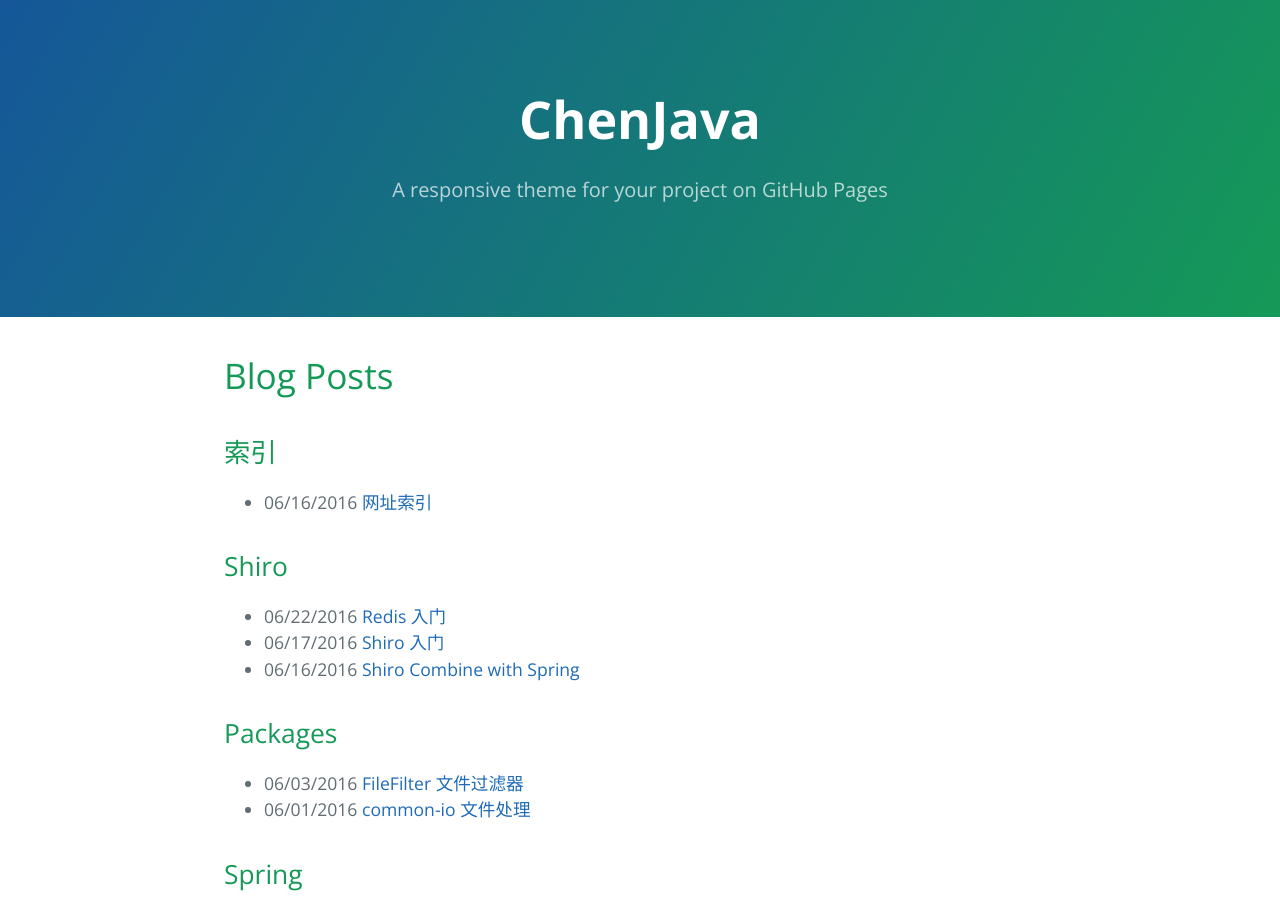
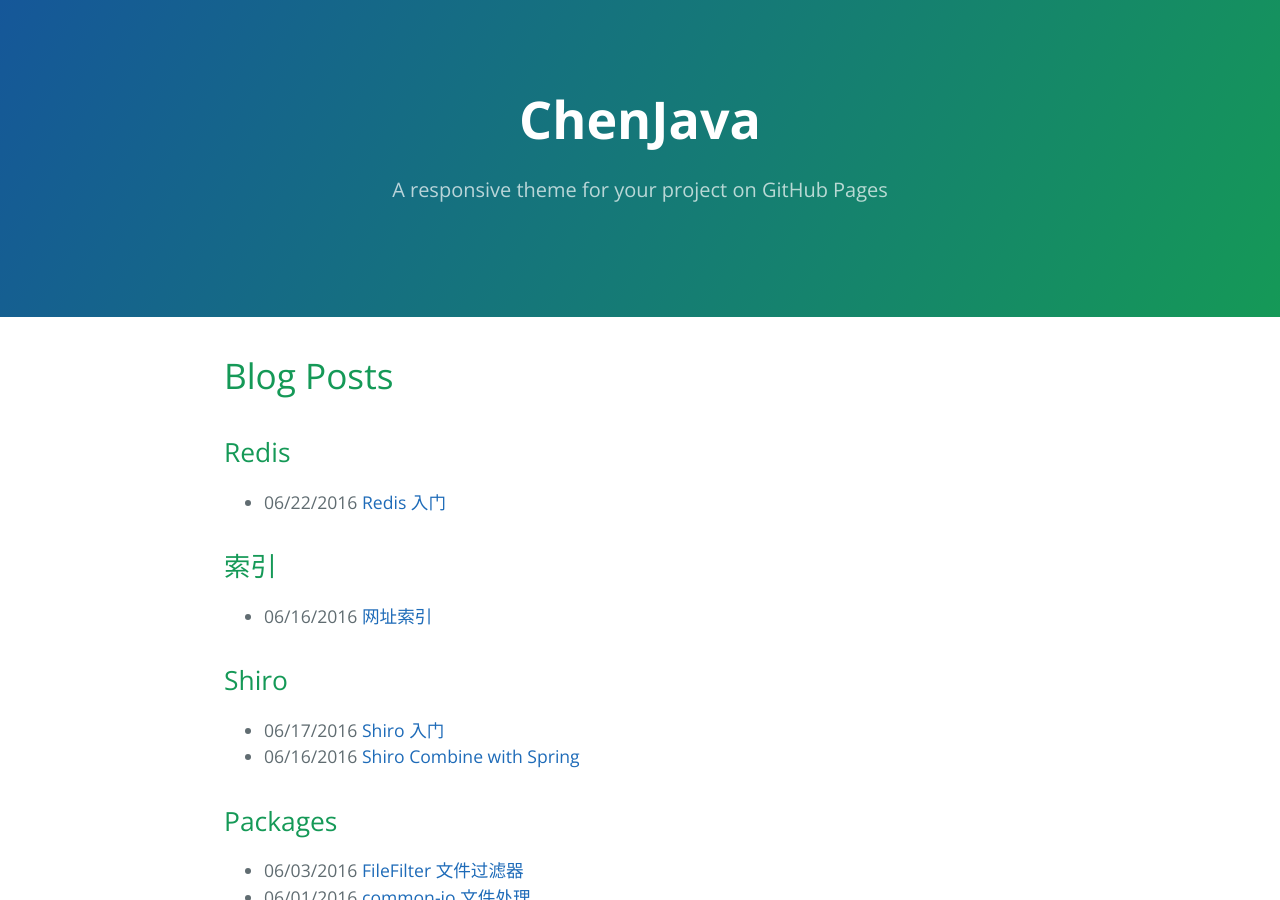
Before and after one commit to neilChenXie/ChenJava, a Jekyll site: the page built from index.html, in a window 1280 px wide and 900 px high. Built offline with Jekyll 4.4.1, drawn with Linux system fonts in a browser that asks for light colours; the list of posts is cut into pages by our own code.

Commit message:
modified:   _posts/redis/2016-06-22-redis_entry.md

```diff
--- a/_posts/redis/2016-06-22-redis_entry.md
+++ b/_posts/redis/2016-06-22-redis_entry.md
@@ -3,8 +3,8 @@ layout: post
 title: Redis 入门
 permalink: /:categories/shiro_spring_combine
 date: 2016-06-22 12:48:15 +0800
-category: Shiro
-tags: [checklist]
+category: Redis
+tags: [entry, checklist]
 ---
 
 ### 索引
```
